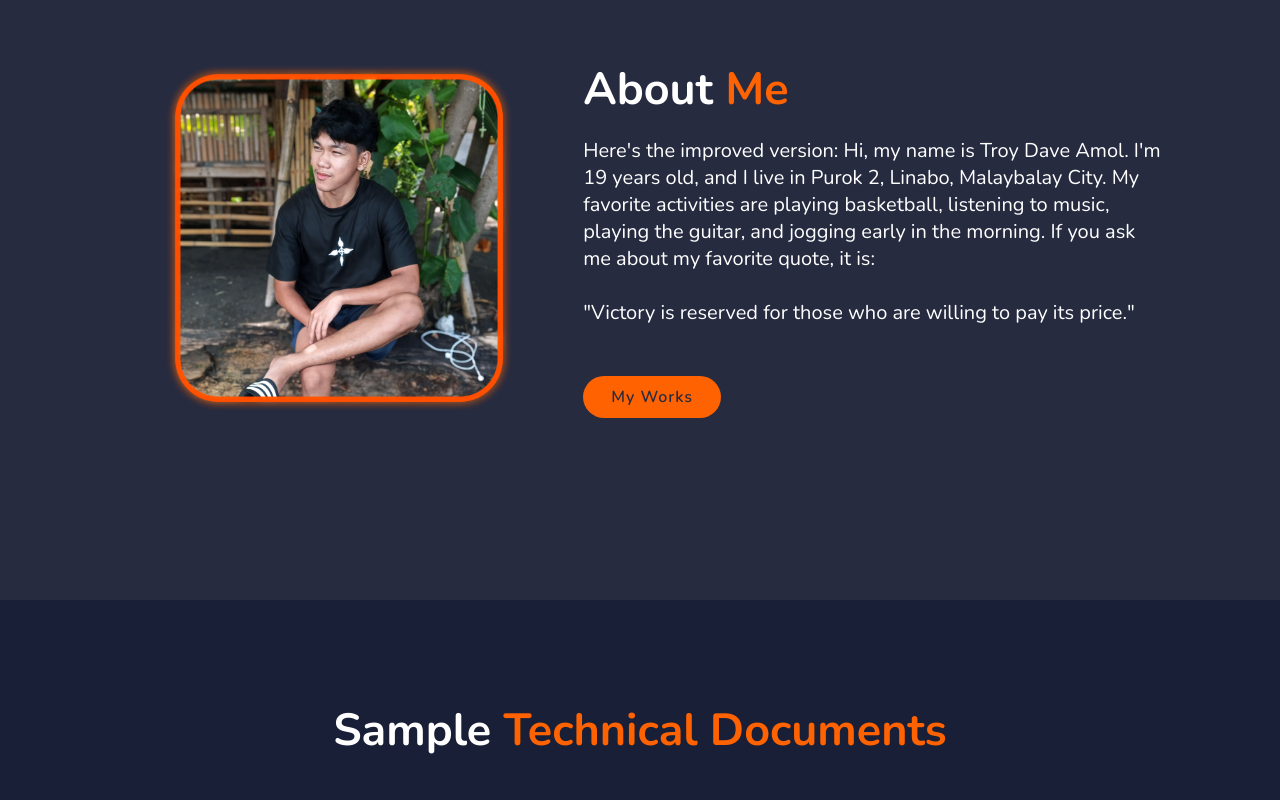
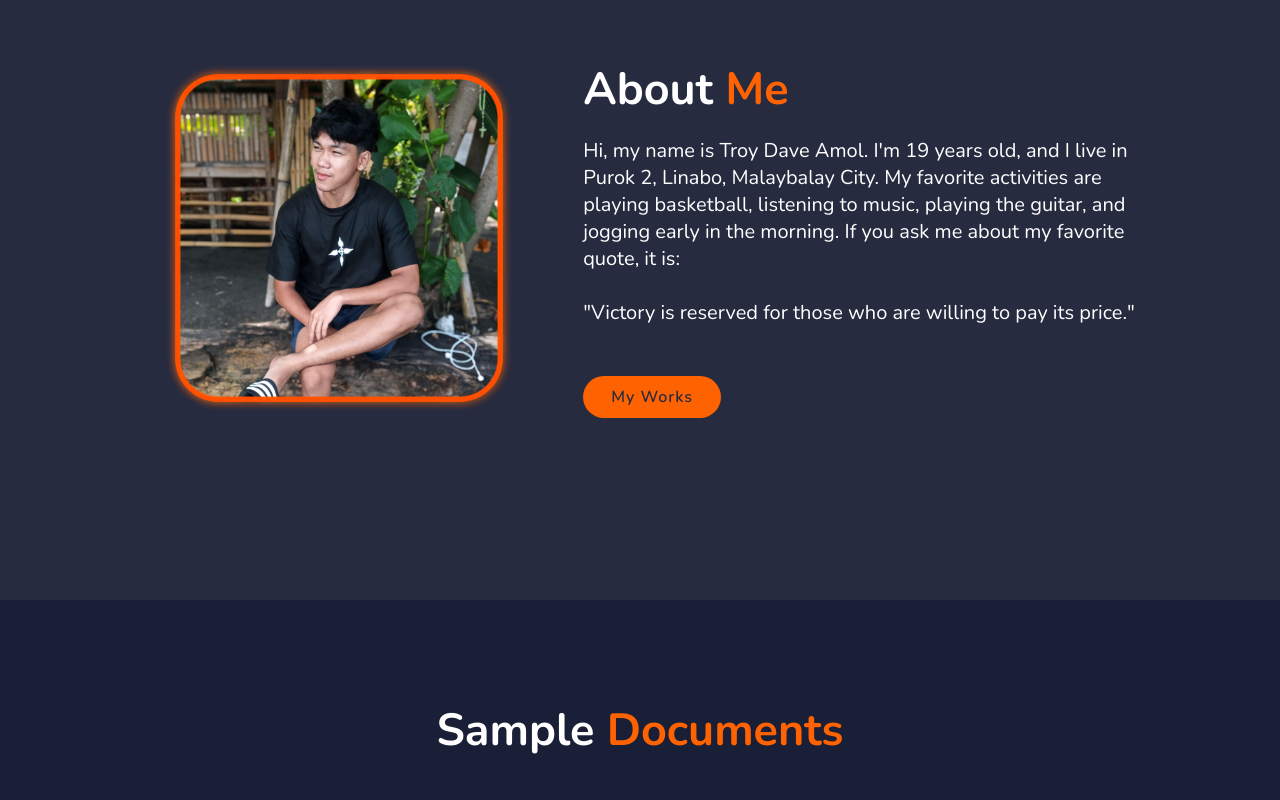
Before and after one commit to Troydave4/Tech_Writing_Digital_Portfolio, a plain HTML site: page index.html in a window 1280 px wide. Shown: the part 1000-1800 px from the top of the page. Drawn offline with nearby package versions, Linux system fonts and the light colour scheme.

Commit message:
index.html

```diff
--- a/index.html
+++ b/index.html
@@ -23,7 +23,7 @@
             <a href="#home" class="active">Home</a>
             <a href="#about">About</a>
             <a href="#services">Sample Documents</a>
-            <a href="#portfolio">Original Documents</a>
+            <a href="#portfolio">Original Outputs</a>
         </nav>
     </header>
 
@@ -60,16 +60,14 @@
     <div class="about-content">
         <h2 class="heading">About <span>Me</span></h2>
 
-        <p>Here's the improved version:
-
-            Hi, my name is Troy Dave Amol. I'm 19 years old, and I live in Purok 2, Linabo, Malaybalay City. My favorite activities are playing basketball, listening to music, playing the guitar, and jogging early in the morning. If you ask me about my favorite quote, it is: </br></br>"Victory is reserved for those who are willing to pay its price."</p>
+        <p>Hi, my name is Troy Dave Amol. I'm 19 years old, and I live in Purok 2, Linabo, Malaybalay City. My favorite activities are playing basketball, listening to music, playing the guitar, and jogging early in the morning. If you ask me about my favorite quote, it is: </br></br>"Victory is reserved for those who are willing to pay its price."</p>
         <a href="#portfolio" class="btn">My Works</a>
     </div>
 </section>
 
 <!--SERVICES SECTION DESIGN-->
 <section class="services" id="services">
-    <h2 class="heading">Sample <span>Technical Documents</span></h2>
+    <h2 class="heading">Sample <span> Documents</span></h2>
 
     <div class="services-container">
         <div class="services-box">
@@ -147,7 +145,7 @@
 
 <!--PORTFOLIO SECTION DESIGN-->
 <section class="portfolio" id="portfolio">
-    <h2 class="heading">Original<span> Technical Documents</span></h2>
+    <h2 class="heading">Original<span> Ouputs</span></h2>
 
     <div class="portfolio-container">
         <div class="portfolio-box">
```
